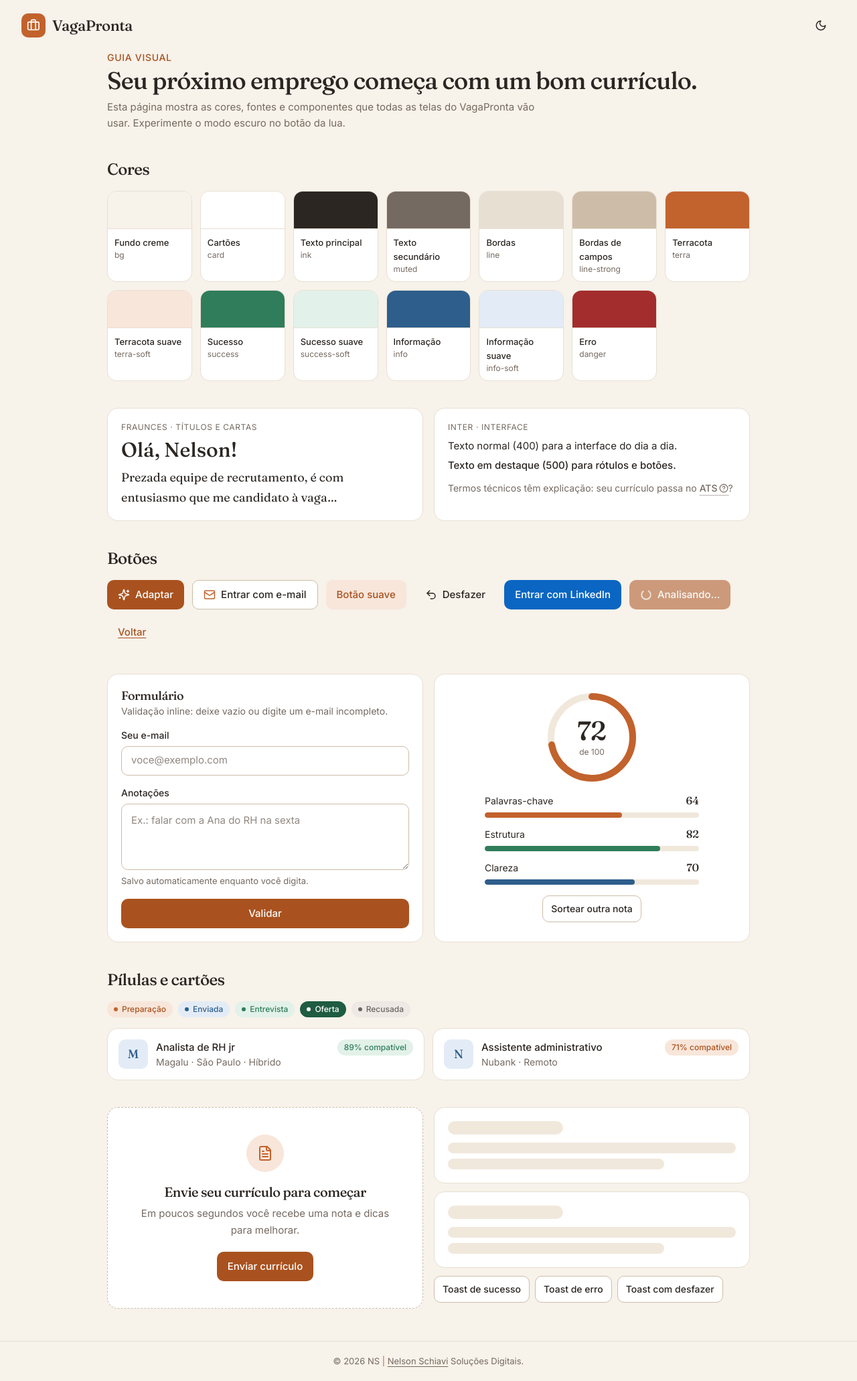
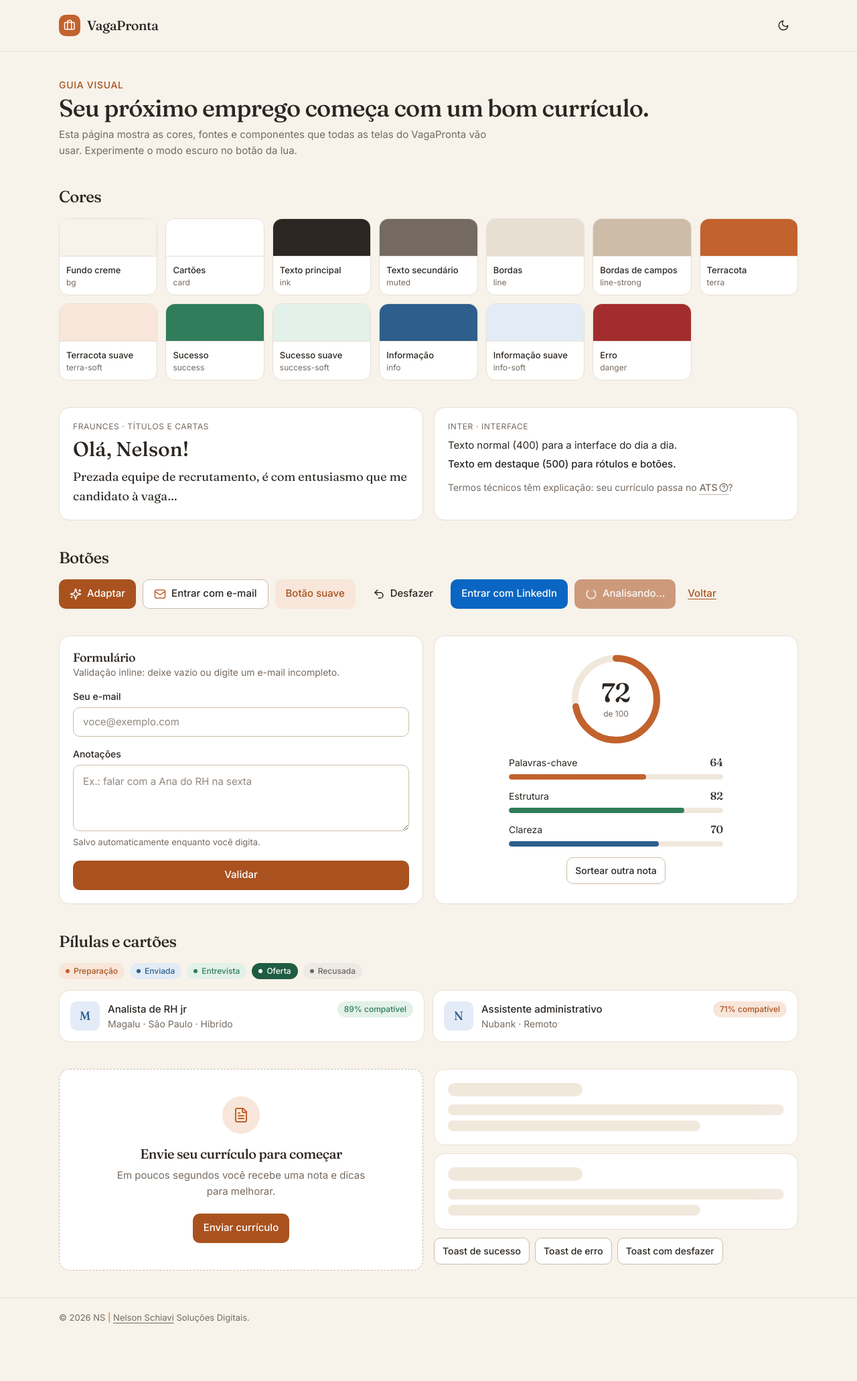
Before and after one commit to NellSchiavi/vagapronta, a React (Vite) app: page /#/estilo in a window 1280 px wide. Shown: the whole page at 67% size. After the commit the page ends 1997 px from the top, so only its background shows below. Built offline with nearby package versions, Linux system fonts and the light colour scheme.

Commit message:
fix: ajustes de layout do cabeçalho e rodapé

```diff
--- a/src/components/brand/footer.tsx
+++ b/src/components/brand/footer.tsx
@@ -2,14 +2,14 @@ import { cn } from '@/lib/utils'
 
 /**
  * Rodapé presente em todas as páginas (inclusive no login).
+ * Usa o mesmo container do header e do conteúdo, alinhado em todas as larguras.
  * No celular, o layout com menu inferior adiciona espaço abaixo
  * para que o rodapé nunca fique coberto.
  */
 export function Footer({ className }: { className?: string }) {
   return (
-    <footer className={cn('mt-auto w-full', className)}>
-      <div className="border-t border-line" />
-      <p className="px-4 py-5 text-center text-footer text-muted">
+    <footer className={cn('mt-auto w-full border-t border-line', className)}>
+      <p className="page-container py-5 text-footer text-muted">
         © 2026 NS <span className="text-terra">|</span>{' '}
         <a
           href="https://nellschiavi.github.io/NS-Solucoes-Digitais/contato/"
--- /dev/null
+++ b/src/components/brand/site-header.tsx
@@ -0,0 +1,28 @@
+import type { ReactNode } from 'react'
+import { Link } from 'react-router-dom'
+import { Logo } from '@/components/brand/logo'
+import { ThemeToggle } from '@/components/brand/theme-toggle'
+import { cn } from '@/lib/utils'
+
+/**
+ * Cabeçalho fixo no topo, com o fundo da página e borda inferior fina.
+ * Usa o mesmo container do conteúdo, então o logo fica alinhado aos títulos.
+ */
+export function SiteHeader({ actions, className }: { actions?: ReactNode; className?: string }) {
+  return (
+    <header
+      className={cn('sticky top-0 z-30 border-b border-line bg-bg', className)}
+      style={{ paddingTop: 'env(safe-area-inset-top)' }}
+    >
+      <div className="page-container flex min-h-16 items-center justify-between gap-4 py-4">
+        <Link to="/" aria-label="VagaPronta — página inicial" className="rounded-field">
+          <Logo size={32} />
+        </Link>
+        <div className="flex items-center gap-2">
+          {actions}
+          <ThemeToggle />
+        </div>
+      </div>
+    </header>
+  )
+}
--- a/src/pages/StyleGuidePage.tsx
+++ b/src/pages/StyleGuidePage.tsx
@@ -1,12 +1,11 @@
 import { useState } from 'react'
 import { FileText, Mail, Sparkles, Undo2 } from 'lucide-react'
 import { toast } from 'sonner'
-import { Logo } from '@/components/brand/logo'
 import { Footer } from '@/components/brand/footer'
+import { SiteHeader } from '@/components/brand/site-header'
 import { ScoreRing } from '@/components/brand/score-ring'
 import { CompanyInitial, MatchPill, STATUS_ORDER, StatusPill } from '@/components/brand/pills'
 import { EmptyState } from '@/components/brand/empty-state'
-import { ThemeToggle } from '@/components/brand/theme-toggle'
 import { Button } from '@/components/ui/button'
 import { Card, CardDescription, CardTitle } from '@/components/ui/card'
 import { Field } from '@/components/ui/field'
@@ -50,12 +49,9 @@ export function StyleGuidePage() {
 
   return (
     <div className="flex min-h-dvh flex-col">
-      <header className="flex items-center justify-between px-4 py-4 sm:px-8">
-        <Logo />
-        <ThemeToggle />
-      </header>
+      <SiteHeader />
 
-      <main className="mx-auto w-full max-w-5xl flex-1 space-y-10 px-4 pb-12 sm:px-8">
+      <main className="page-container flex-1 space-y-10 py-8 sm:py-10">
         <section>
           <p className="text-sm font-medium uppercase tracking-wider text-terra-strong">Guia visual</p>
           <h1 className="mt-1 text-3xl sm:text-4xl">Seu próximo emprego começa com um bom currículo.</h1>
@@ -101,7 +97,7 @@ export function StyleGuidePage() {
 
         <section aria-labelledby="botoes">
           <h2 id="botoes" className="mb-4 text-2xl">Botões</h2>
-          <div className="flex flex-wrap gap-3">
+          <div className="flex flex-wrap items-center gap-x-2.5 gap-y-3">
             <Button>
               <Sparkles aria-hidden /> Adaptar
             </Button>
@@ -114,7 +110,9 @@ export function StyleGuidePage() {
             </Button>
             <Button variant="linkedin">Entrar com LinkedIn</Button>
             <Button loading>Analisando…</Button>
-            <Button variant="link">Voltar</Button>
+            <Button variant="link" className="min-h-touch px-2">
+              Voltar
+            </Button>
           </div>
         </section>
 
--- a/src/styles/index.css
+++ b/src/styles/index.css
@@ -34,6 +34,11 @@
 }
 
 @layer components {
+  /* Container único: header, conteúdo e rodapé ficam sempre alinhados */
+  .page-container {
+    @apply mx-auto w-full max-w-6xl px-4 sm:px-6;
+  }
+
   .skeleton {
     background: linear-gradient(
       90deg,
```
Also changed, not shown: 2 other files (tests, documents, lock files or other folders).
